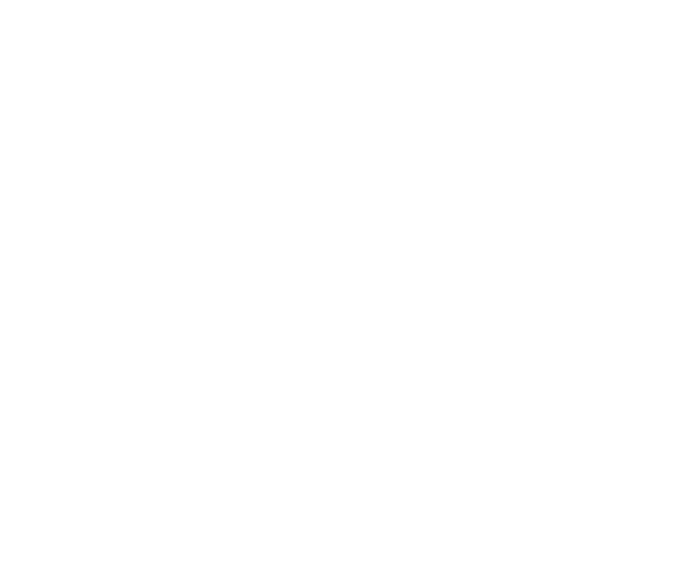
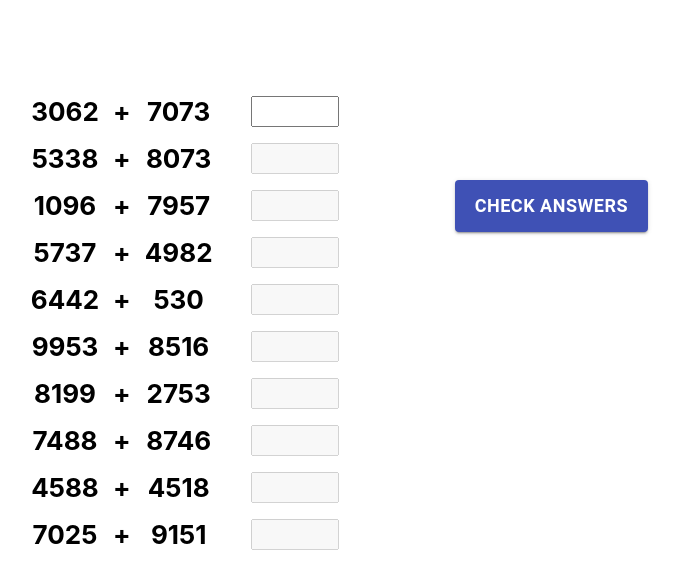
Before and after one commit to seren1ty/math-sight, a React (Create React App) app: page /#/a in a window 1280 px wide. Shown: the top 582 px of the page, without its empty margins (71-751 px from the left). Built offline with nearby package versions, Linux system fonts and the light colour scheme.

Commit message:
Create personalised pages

```diff
--- a/src/App.js
+++ b/src/App.js
@@ -1,4 +1,5 @@
-import MathComponent from 'components/math.component';
+import APage from 'pages/a';
+import SPage from 'pages/s';
 import { HashRouter as Router, Route, Switch } from 'react-router-dom';
 
 function App() {
@@ -6,7 +7,8 @@
     <Router>
       <div className="App">
         <Switch>
-          <Route path="/" exact component={MathComponent} />
+          <Route path="/a" exact component={APage} />
+          <Route path="/s" exact component={SPage} />
         </Switch>
       </div>
     </Router>
--- a/src/components/math.component.tsx
+++ b/src/components/math.component.tsx
@@ -3,7 +3,11 @@
 import React from "react";
 import styled from "styled-components";
 
-const MathComponent = () => {
+type MathProps = {
+  numberRange: number;
+}
+
+const MathComponent = (props: MathProps) => {
 
   const [questions, setQuestions] = React.useState<MathQuestion[]>([]);
   const [answers, setAnswers] = React.useState<number[]>([]);
@@ -24,8 +28,8 @@
     const newQuestions: MathQuestion[] = [];
 
     for (let idx = 0; idx < 10; idx++) {
-      const numA = Math.floor(Math.random() * 10);
-      const numB = Math.floor(Math.random() * 10);
+      const numA = Math.floor(Math.random() * props.numberRange);
+      const numB = Math.floor(Math.random() * props.numberRange);
 
       const question = new MathQuestion(idx, numA, numB, Operation.ADD);
       newQuestions.push(question);
--- /dev/null
+++ b/src/pages/a.tsx
@@ -0,0 +1,12 @@
+import MathComponent from 'components/math.component'
+import React from 'react'
+
+const APage = () => {
+  return (
+    <div>
+      <MathComponent numberRange={10000} />
+    </div>
+  )
+}
+
+export default APage;
--- /dev/null
+++ b/src/pages/s.tsx
@@ -0,0 +1,12 @@
+import MathComponent from 'components/math.component'
+import React from 'react'
+
+const SPage = () => {
+  return (
+    <div>
+      <MathComponent numberRange={20} />
+    </div>
+  )
+}
+
+export default SPage;
```
